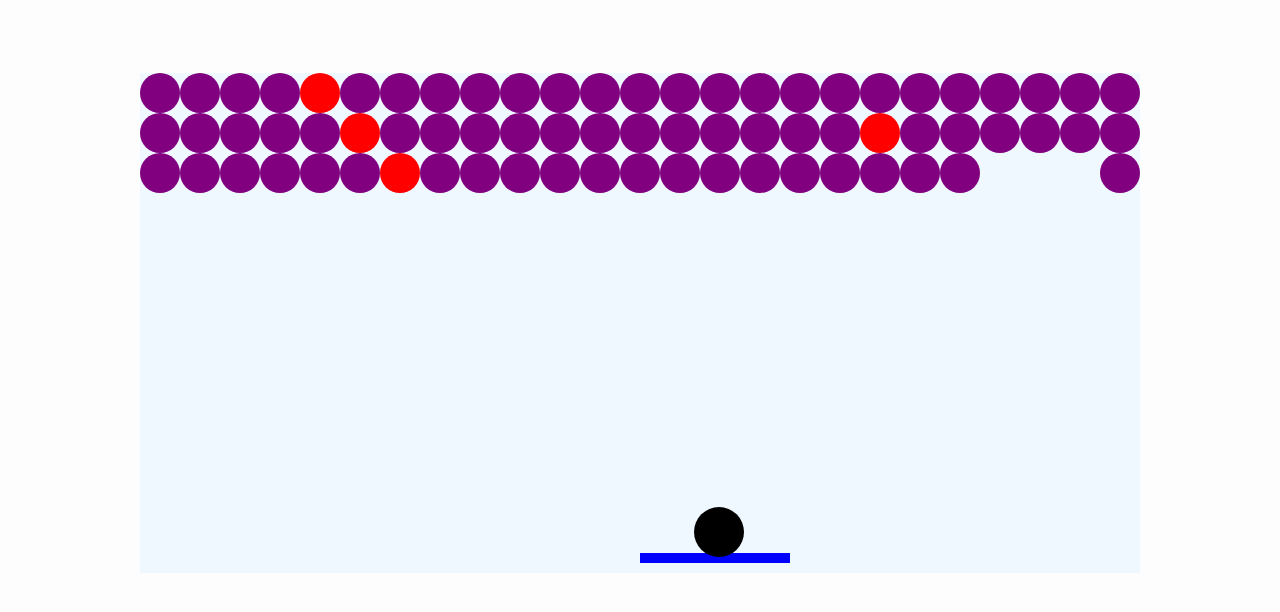
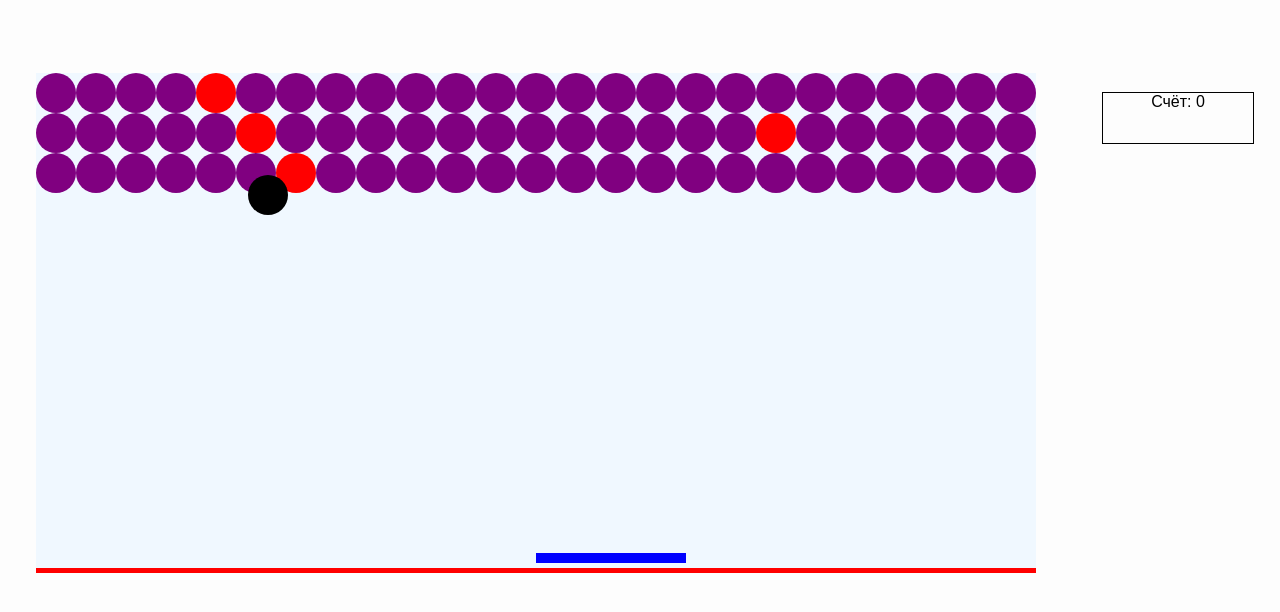
Before and after one commit to MiserLies17-23/Project_Arkanoid, a plain HTML site: page index.html in a window 1280 px wide. Both pictures are taken after a click on the button "Начать!". Drawn offline with Linux system fonts and the light colour scheme.

Commit message:
Second commit

```diff
--- a/css/style.css
+++ b/css/style.css
@@ -2,6 +2,8 @@ body {
     display:flex;
     background-color: rgb(253, 253, 253);
     padding-top: 5%;
+    text-align: center;
+    font-family: Arial, Helvetica, sans-serif;
 }
 
 #main-conteiner {
@@ -18,4 +20,6 @@ button {
     position: absolute;
     top: 50%;
     left: 50%;
+    width: 100px;
+    height: 50px;
 }
--- a/index.html
+++ b/index.html
@@ -9,6 +9,11 @@
     </head>
     <body>
         <div class="coneiner" id="main-conteiner">
+            <h1> ArKanoid </h1>
+            <h3>
+                Правила: С помощью кнопок «влево» и «вправо» управляй платформой, чтобы отбивать чёрный мячик.<br>
+                Твоя задача - разбить все фиолетовые и красные шарики. Удачи!
+            </h3>
             <button class="btn" id="ready"> Начать! </button>
         </div>
     </body>
--- a/js/script.js
+++ b/js/script.js
@@ -2,15 +2,53 @@
 $(document).ready(function() {
 
     let conteiner = $("#main-conteiner");
+    const conteinerWidth = conteiner.width();
+    const ConteinerHeight = conteiner.height();
+    let count = 0;
 
     $("#ready").on('click', function() {
+        updateConteiner();
+        createCounter();
         createShapes();
         createPlatform();
         createBall();
-        $(this).remove();
     })
 
+    function updateConteiner() {
+        conteiner.empty();
+        let line = $("<div>")
+            .attr("id", "line")
+            .css({
+                "width": conteinerWidth+ "px",
+                "height": "5px",
+                "position": "relative",
+                "background": "red",
+                "top": ConteinerHeight - 5 + "px"
+            })
+        conteiner.append(line);
+    }
+
+    function createCounter() {
+        const width = 150, height = 50;
+        let counter = $("<div>")
+            .attr("id", "counter")
+            .css({
+                "width": width + "px",
+                "height": height + "px",
+                "position": "relative",
+                "top": "10px",
+                "left": "10px",
+                "border": "1px solid black",
+                "margin": "10px auto",
+            })
+            .text("Счёт: " + count)
+        $("body").append(counter);
+    }
+
+    let updateCounter = () => $("#counter").text("Счёт: " + count)
+
     function createShapes() {
+        const width = 40, height = 40;
         for (let j = 0; j < 3; j++) {
             for (let i = 0; i < 25; i++) {
                 let color = getColor();
@@ -18,13 +56,13 @@ $(document).ready(function() {
                     .attr("id", "cir" + j + i)
                     .addClass("circles")
                     .css({
-                        "width": "40px",
-                        "height": "40px",
+                        "width": width + "px",
+                        "height": height + "px",
                         "border-radius": "50%",
                         "background": color,
                         "position": "absolute",
-                        "top": j*40 + "px",
-                        "left": i*40 + "px",
+                        "top": j*height + "px",
+                        "left": i*width + "px",
                     })
                 conteiner.append(circle);
             }
@@ -41,11 +79,12 @@ $(document).ready(function() {
     }
 
     function createPlatform() {
+        let width = 150, height = 10;
         let platform = $("<div>")
             .attr("id", "platform")
             .css({
-                "width": "150px",
-                "height": "10px",
+                "width": width + "px",
+                "height": height + "px",
                 "background": "blue",
                 "position": "absolute",
                 "bottom": "10px",
@@ -56,24 +95,27 @@ $(document).ready(function() {
         let posX = parseInt($("#platform").css("left"));
 
         $(document).keydown(function(e) {
-            const step = 10;
+            const step = 20;
+            const platform = $("#platform");
+            let posX = parseInt(platform.css("left")) || 0;
 
             if(e.key === 'ArrowRight') posX += step;
             if(e.key === 'ArrowLeft') posX -= step;
 
-            $("#platform").css({
-                "left": posX + "px"
-            })
-        })
+            // Ограничение движения контейнера
+            posX = Math.max(0, Math.min(posX, conteiner.width() - platform.outerWidth()));
+
+            platform.css("left", posX + "px");
+        });
     }
 
     function createBall() {
-
+        let width = 40, height = 40;
         let ball = $("<div>")
             .attr("id", "ball")
             .css({
-                "width": "50px",
-                "height": "50px",
+                "width": width + "px",
+                "height": height + "px",
                 "border-radius": "50%",
                 "background": "black",
                 "position": "absolute",
@@ -81,8 +123,8 @@ $(document).ready(function() {
                 "left" : "550px"
             })
             .data("speed", {
-                x: 4,
-                y: 4
+                x: -2,
+                y: -2
             })
         conteiner.append(ball);
 
@@ -90,9 +132,20 @@ $(document).ready(function() {
     }
 
     function startAnimate(ball) {
+        let gameActive = true;
+
         function animate() {
+            if (!gameActive) return; // останавливаем анимацию
+
             move(ball);
             checkCollision(ball);
+
+            // Если game over, останавливаем анимацию
+            if (gameOver(ball)) {
+                gameActive = false;
+                return;
+            }
+
             requestAnimationFrame(animate);
         }
         animate();
@@ -100,8 +153,6 @@ $(document).ready(function() {
 
     function move(ball) {
 
-        const conteinerWidth = conteiner.width();
-        const ConteinerHeight = conteiner.height();
         const ballDiametr = ball.outerWidth();
 
         let left = parseInt(ball.css("left")) || 0;
@@ -126,47 +177,80 @@ $(document).ready(function() {
             "left": left+"px",
             "top": top+"px"
         })
+
+        ball.data("speed", speed);
     }
 
     function checkCollision(ball) {
+        let isCircle = false;
         const shape1 = {
             left : parseInt(ball.css("left")),
             top : parseInt(ball.css("top")),
             right : parseInt(ball.css("left")) + ball.outerWidth(),
-            bottom : parseInt(ball.css("top")) - ball.outerHeight(),
+            bottom : parseInt(ball.css("top")) + ball.outerHeight()
+        }
+
+        let platform = $("#platform");
+        const plat = {
+            left: parseInt(platform.css("left")),
+            top: parseInt(platform.css("top")),
+            right: parseInt(platform.css("left")) + platform.outerWidth(),
+            bottom: parseInt(platform.css("top")) + platform.outerHeight()
+        };
+
+        if (isCollising(shape1, plat)) {
+            handleCollision(ball, isCircle);
         }
 
         $(".circles").each(function() {
+            isCircle = true;
+            let circle = ($(this));
             const shape2 = {
-                left : parseInt($(this).css("left")),
-                top : parseInt($(this).css("top")),
-                right : parseInt($(this).css("left")) + ball.outerWidth(),
-                bottom : parseInt($(this).css("top")) - ball.outerHeight()
+                left : parseInt(circle.css("left")) || 0,
+                top : parseInt(circle.css("top")) || 0,
+                right : parseInt(circle.css("left")) || 0 + circle.outerWidth(),
+                bottom : parseInt(circle.css("top")) || 0 + circle.outerHeight()
             }
 
             if (isCollising(shape1, shape2)) {
-                handleCollision(ball, $(this));
+                handleCollision(ball, isCircle);
+                updateCounter();
+                circle.remove();
             }
         })
     }
 
     function isCollising(shape1, shape2) {
-        return !(shape1.left > shape2.right ||
-            shape1.right < shape2.left ||
-            shape1.top < shape2.bottom ||
-            shape1.bottom > shape2. top
-        )
+        return !(
+            shape1.right <= shape2.left ||
+            shape1.left >= shape2.right ||
+            shape1.bottom <= shape2.top ||
+            shape1.top >= shape2.bottom
+        );
     }
 
-    function handleCollision(ball, circle) {
+    function handleCollision(ball, isCircle) {
+        let speed = ball.data("speed");
 
-        speed = ball.data("speed");
-
-        speed.x = - speed.x;
-        speed.y = - speed.y;
+        speed.y = -speed.y;
+        if (isCircle) {
+            count++;
+            speed.x = -speed.x;
+        }
 
         ball.data("speed", speed);
+    }
 
-        circle.remove();
+    function gameOver(ball) {
+    // Получаем абсолютные координаты относительно документа
+    const ballBottom = ball.offset().top + ball.outerHeight();
+    const lineTop = $("#line").offset().top;
+
+    if (ballBottom >= lineTop) {
+        conteiner.empty();
+        conteiner.append("Game Over!");
+        return true;
     }
+    return false;
+}
 })
```
